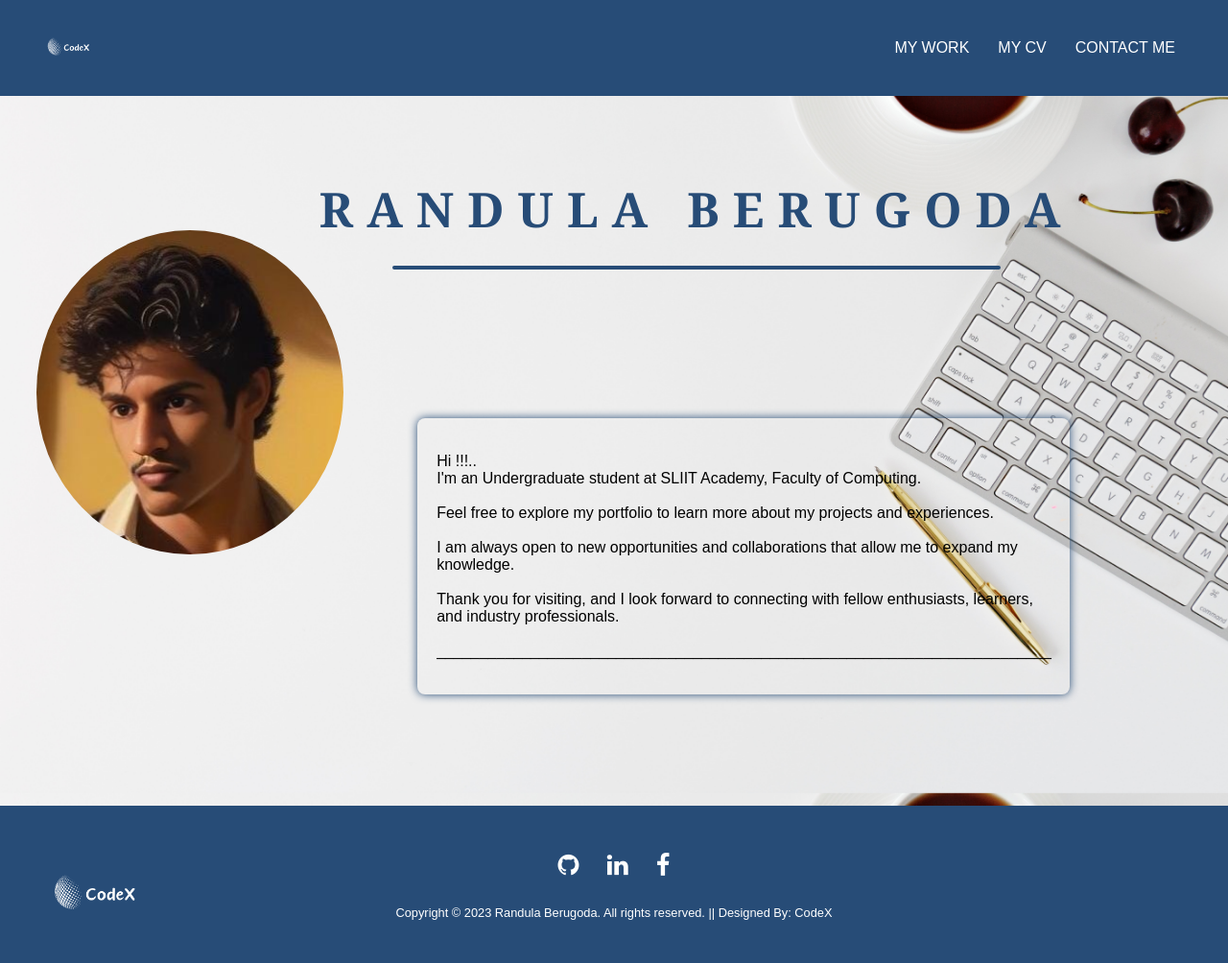
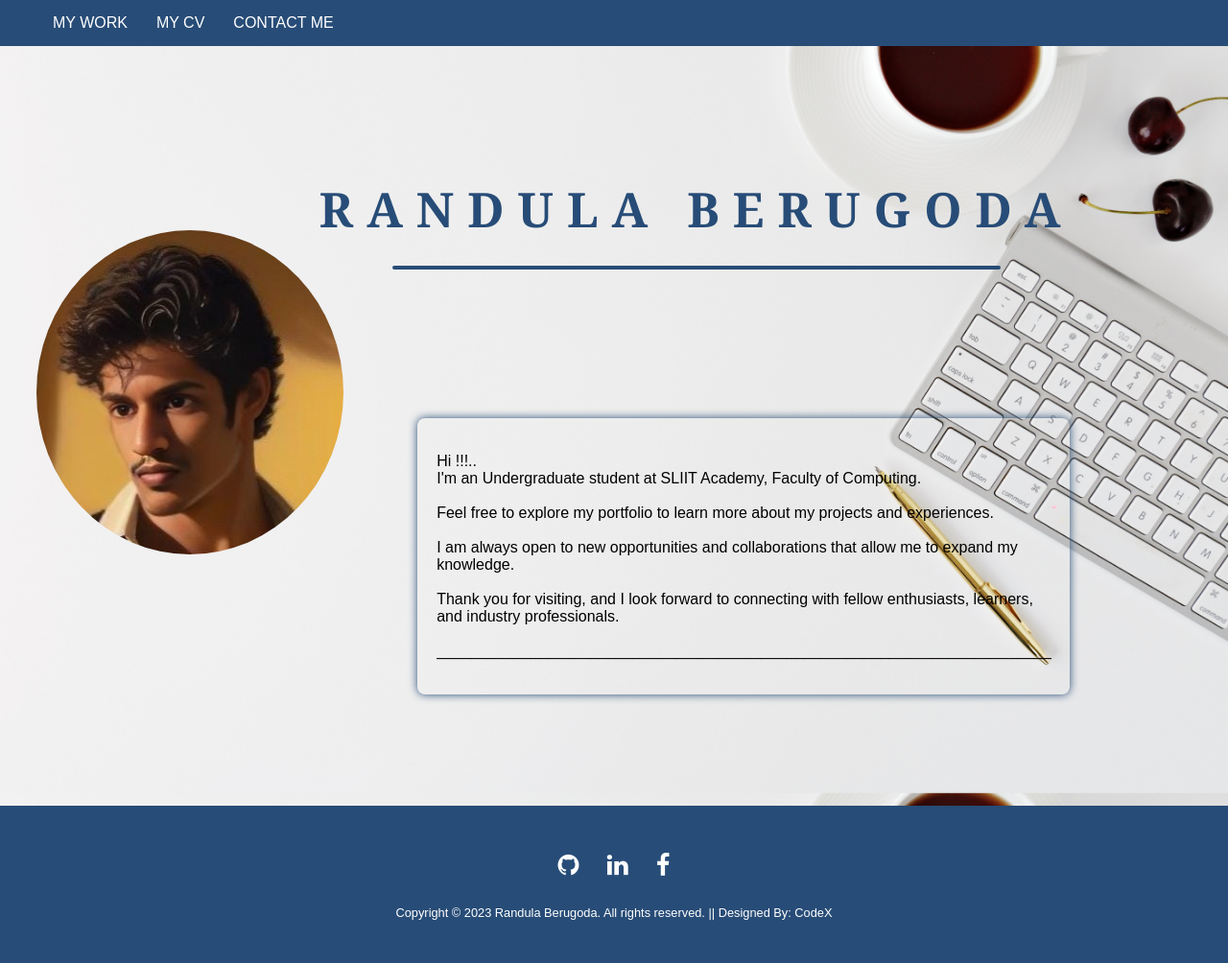
Before and after one commit to randulaberugoda/randulaberugoda.github.io, a plain HTML site: page index.html in a window 1280 px wide. Shown: the top 1004 px of the page at 96% size. Drawn offline with Linux system fonts and the light colour scheme; a web font is replaced by a local one.

Commit message:
index.html

```diff
--- a/index.html
+++ b/index.html
@@ -3,6 +3,7 @@
 <head>
 <meta charset="utf-8">
 <meta name="viewport" content="width=device-width, initial-scale=1.0">
+<meta name="viewport" content="width=device-width, initial-scale=1.0, maximum-scale=1.0, user-scalable=no">
 <link rel="stylesheet" href="styles.css">
 <link rel="stylesheet" href="https://cdnjs.cloudflare.com/ajax/libs/font-awesome/4.7.0/css/font-awesome.min.css">
 <link rel="stylesheet" href="https://fonts.googleapis.com/css?family=Your+Desired+Font&display=swap">
@@ -11,12 +12,10 @@
 </head>
 
 <body>
-
+<div class="wrapper">
     <nav class="navbar">
         <div class="container">
-        <div class="logo">
-            <img src="3.png" alt="Your Logo">
-        </div>
+
             <div class="nav-links">
                 <a href="Myworks.html">MY WORK</a>
                 <a href="cv.pdf" download="cv.pdf">MY CV</a>
@@ -47,7 +46,7 @@
     <p>Hi !!!..<br>I'm an Undergraduate student at SLIIT Academy, Faculty of Computing.
     <br><br>Feel free to explore my portfolio to learn more about my projects and experiences. <br><br>I am always open to new opportunities and collaborations that allow me to expand my knowledge.<br><br>
 Thank you for visiting, and I look forward to connecting with fellow enthusiasts, learners, and industry professionals.<br><br>________________________________________________________________________</p>
-</div></section>
+</div></section></div>
 
 
 
@@ -62,7 +61,7 @@ Thank you for visiting, and I look forward to connecting with fellow enthusiasts
 
 <div class="row">
 Copyright © 2023 Randula Berugoda. All rights reserved. || Designed By: CodeX
-</div><img src="3.png" class="codeX" alt="codeX">
+</div>
 </div>
 </footer></container>
 </body>
```
